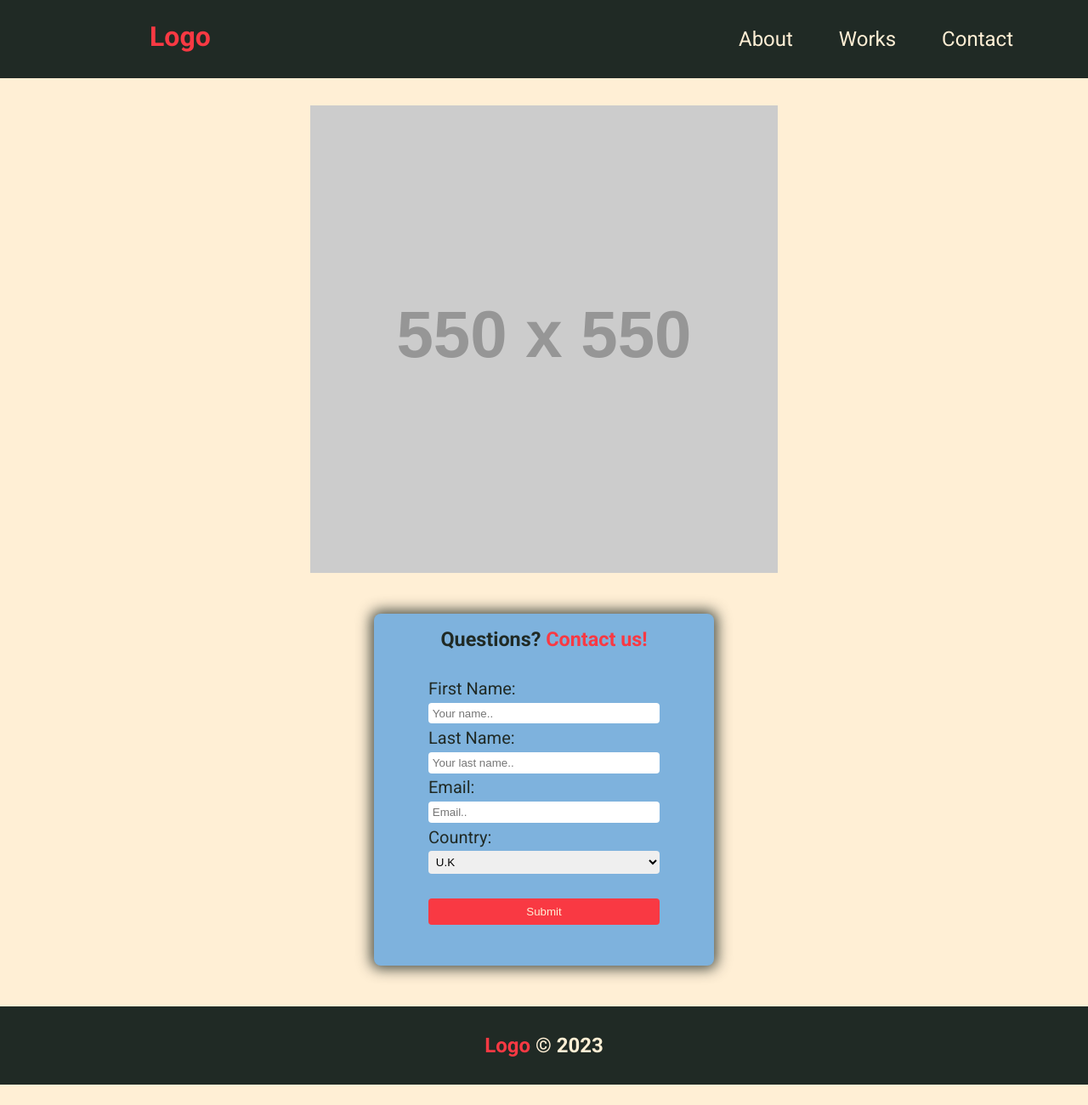
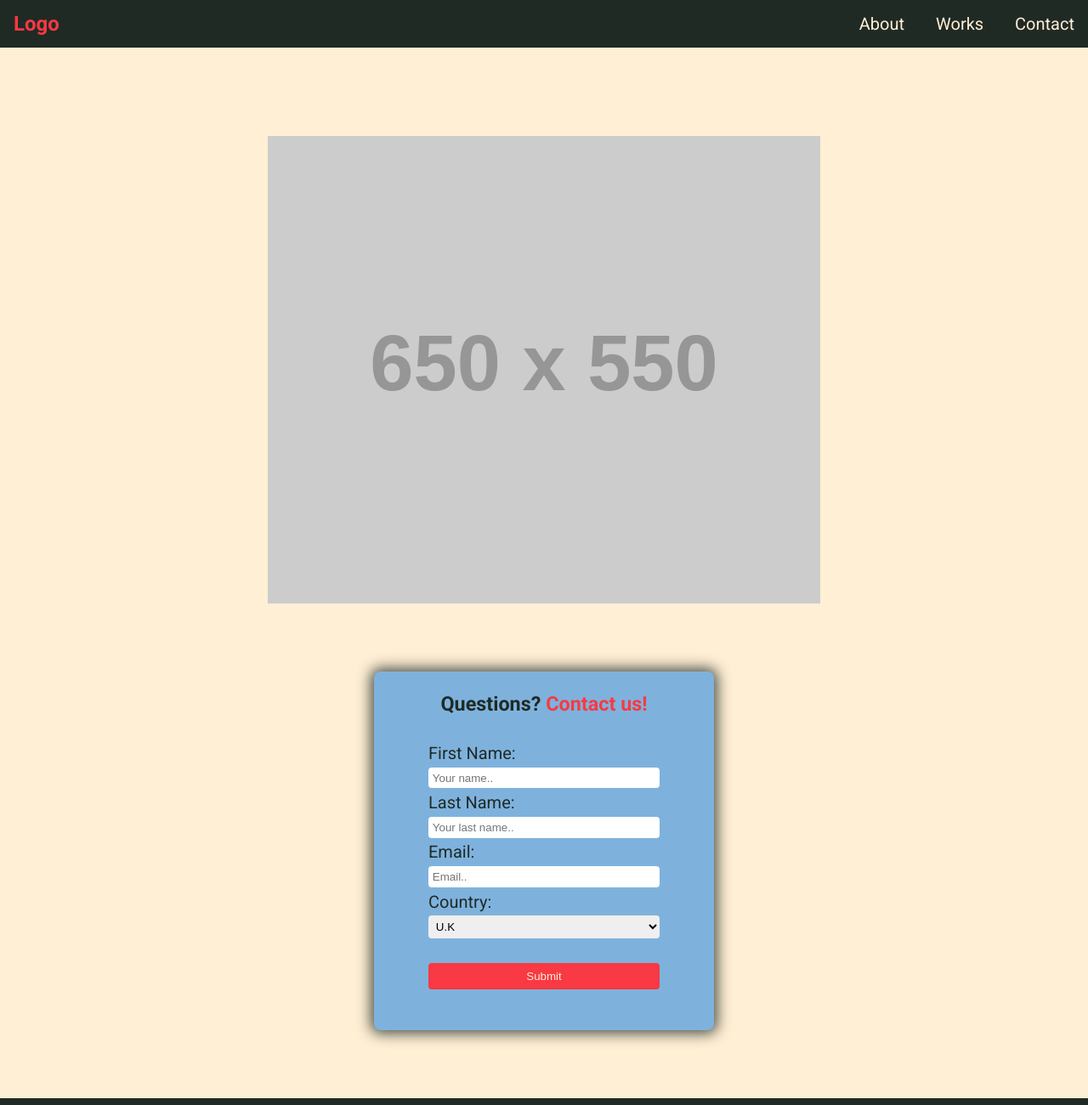
Before and after one commit to SebZG/Landing-Page, a plain HTML site: page index.html in a window 1280 px wide. Shown: the top 1300 px of the page at 85% size. Before the commit the page ends 1276 px from the top, so only its background shows below. Drawn offline with Linux system fonts and the light colour scheme; placeholder pictures from the web are drawn by us.

Commit message:
tweaked font sizes and padding/margins

```diff
--- a/assets/styles.css
+++ b/assets/styles.css
@@ -16,8 +16,12 @@ body {
 }
 
 header {
+	width: 100%;
+	position: fixed;
+	top: 0;
+	left: 0;
 	background-color: #202a25;
-	padding: 0.5rem 5%;
+	/* padding-inline: 1rem;	 */
 	display: flex;
 	flex-direction: row;
 	justify-content: space-between;
@@ -25,17 +29,20 @@ header {
 
 .logo-header {
 	color: #f93943;
-	padding: 1rem 1rem 1rem 7rem;
+	margin: auto 1rem;
+	font-size: 1.5rem;
+	/* line-height: 3.5rem; */
 }
 
 ul {
 	list-style-type: none;
-	font-size: 1.5rem;
+	font-size: 1.25rem;
 }
 
 ul li {
 	display: inline-block;
-	padding: 1.5rem;
+	/* padding-inline: 1rem; */
+	padding: 1rem;
 	/* background-color: #f93943; */
 }
 
@@ -50,7 +57,7 @@ ul li a {
 }
 
 .landing-container {
-	margin-top: 2rem;
+	margin-top: 10rem;
 	display: flex;
 	flex-direction: row;
 	justify-content: center;
@@ -61,14 +68,14 @@ ul li a {
 	border-radius: 0.5rem;
 	max-width: 400px;
 	font-size: 1.25rem;
-	margin: 3rem auto;
+	margin: 5rem auto;
 	/* background-color: #f93943; */
 	background-color: #7eb2dd;
 	color: #202a25;
 }
 
 .form-container h3 {
-	padding-top: 1rem;
+	padding-top: 1.5rem;
 	text-align: center;
 }
 
@@ -109,7 +116,7 @@ input[type="submit"]:hover {
 
 footer {
 	background-color: #202a25;
-	padding: 2rem;
+	padding: 1rem;
 }
 
 footer h4 {
--- a/index.html
+++ b/index.html
@@ -21,7 +21,7 @@
 
 		<main>
 			<section class="landing-container">
-				<img class="img" src="https://placehold.jp/550x550.png" alt="" />
+				<img class="img" src="https://placehold.jp/650x550.png" alt="" />
 			</section>
 
 			<section class="form-container" id="contact">
```
